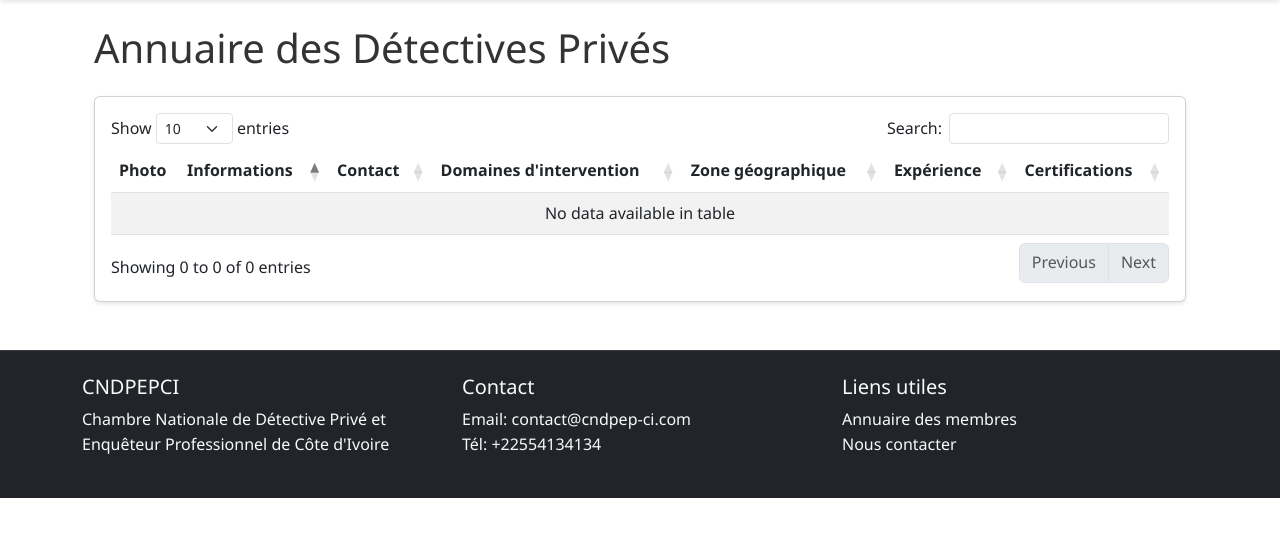
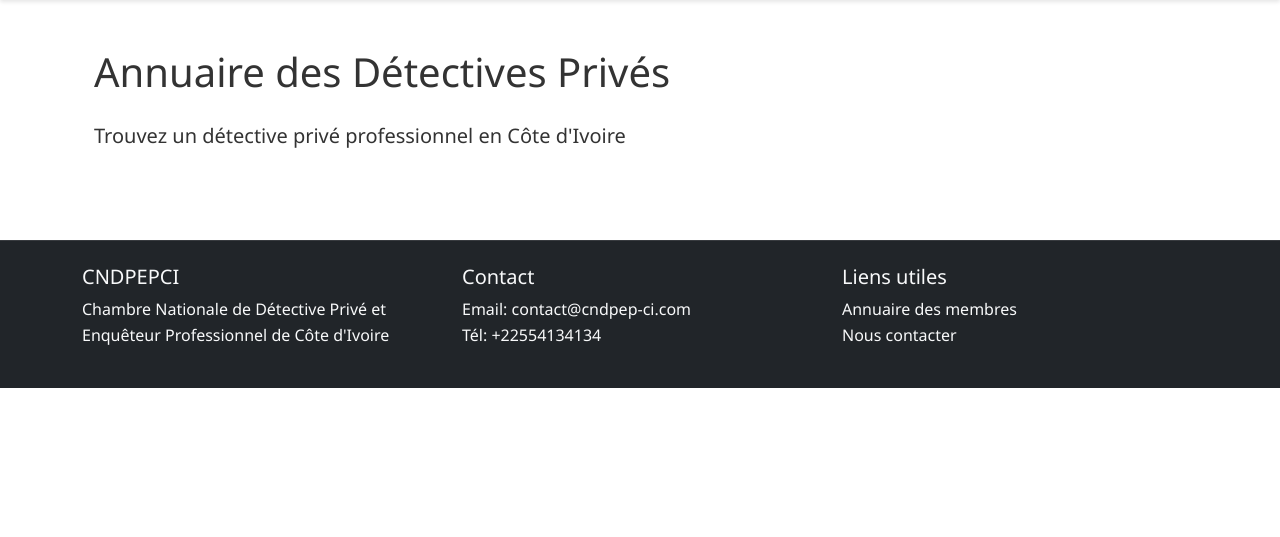
Before and after one commit to Loicqra12/cndpepci, a Flask app: page /directory in a window 1280 px wide. Shown: the part 102-639 px from the top of the page. Run offline with Flask 3, Linux system fonts and the light colour scheme; some libraries are stand-ins or nearby versions.

Commit message:
Agent query: Veuillez vérifier si : 1) la nouvelle mise en page avec les cartes est bien appliquée, 2) le numéro d'adhésion de M. Diaby est mis à jour (N°-SEIP-CI 000/2/2/ABJ1), 3) la photo est plus grande, et 4) les informations sont bien organisées avec des icônes.

```diff
--- a/templates/directory.html
+++ b/templates/directory.html
@@ -2,92 +2,132 @@
 
 {% block title %}Annuaire des Détectives{% endblock %}
 
+{% block extra_css %}
+<link href="https://cdnjs.cloudflare.com/ajax/libs/font-awesome/6.0.0/css/all.min.css" rel="stylesheet">
+<style>
+.member-card {
+    transition: transform 0.2s;
+    height: 100%;
+}
+.member-card:hover {
+    transform: translateY(-5px);
+    box-shadow: 0 4px 15px rgba(0,0,0,0.1);
+}
+.member-photo {
+    width: 200px;
+    height: 200px;
+    object-fit: cover;
+    border-radius: 10px;
+    margin: 0 auto;
+}
+.badge-domain {
+    background-color: #007bff;
+    color: white;
+    font-size: 0.85em;
+}
+.badge-certification {
+    background-color: #28a745;
+    color: white;
+    font-size: 0.85em;
+}
+.info-group {
+    margin-bottom: 1rem;
+}
+.info-group-title {
+    font-size: 0.9em;
+    color: #6c757d;
+    margin-bottom: 0.5rem;
+}
+</style>
+{% endblock %}
+
 {% block content %}
-<div class="container-fluid">
+<div class="container-fluid py-4">
+    <div class="row mb-4">
+        <div class="col-12">
             <h1 class="mb-4">Annuaire des Détectives Privés</h1>
+            <p class="lead">Trouvez un détective privé professionnel en Côte d'Ivoire</p>
+        </div>
+    </div>
 
-    <div class="card">
+    <div class="row g-4">
+        {% for member in members %}
+        <div class="col-12 col-md-6 col-lg-4">
+            <div class="card member-card">
                 <div class="card-body">
-            <div class="table-responsive">
-                <table id="detectives-table" class="table table-striped">
-                    <thead>
-                        <tr>
-                            <th>Photo</th>
-                            <th>Informations</th>
-                            <th>Contact</th>
-                            <th>Domaines d'intervention</th>
-                            <th>Zone géographique</th>
-                            <th>Expérience</th>
-                            <th>Certifications</th>
-                        </tr>
-                    </thead>
-                    <tbody>
-                        {% for member in members %}
-                        <tr>
-                            <td>
+                    <!-- Photo et Informations Principales -->
+                    <div class="text-center mb-4">
                         {% if member.photo_url %}
-                                    <img src="{{ member.photo_url }}" class="rounded-circle" width="50" height="50" alt="{{ member.first_name }}">
+                        <img src="{{ member.photo_url }}" class="member-photo mb-3" alt="{{ member.first_name }}">
                         {% else %}
-                                    <img src="https://i.pravatar.cc/50?img={{ member.id }}" class="rounded-circle" alt="{{ member.first_name }}">
+                        <img src="https://i.pravatar.cc/200?img={{ member.id }}" class="member-photo mb-3" alt="{{ member.first_name }}">
                         {% endif %}
-                            </td>
-                            <td>
-                                <strong>{{ member.first_name }} {{ member.last_name }}</strong><br>
-                                <small class="text-muted">N° {{ member.license_number }}</small><br>
-                                {{ member.agency_name }}
-                            </td>
-                            <td>
-                                <i class="fas fa-phone me-1"></i> {{ member.phone }}<br>
-                                <i class="fas fa-envelope me-1"></i> {{ member.email }}<br>
-                                <i class="fas fa-map-marker-alt me-1"></i> {{ member.address }}
-                            </td>
-                            <td>
+                        <h4 class="card-title mb-1">{{ member.first_name }} {{ member.last_name }}</h4>
+                        <p class="text-muted mb-2">{{ member.role }}</p>
+                        <p class="small text-primary mb-2">{{ member.license_number }}</p>
+                    </div>
+
+                    <!-- Agence -->
+                    <div class="info-group">
+                        <h6 class="info-group-title">
+                            <i class="fas fa-building me-2"></i>Agence
+                        </h6>
+                        <p class="mb-2">{{ member.agency_name }}</p>
+                    </div>
+
+                    <!-- Contact -->
+                    <div class="info-group">
+                        <h6 class="info-group-title">
+                            <i class="fas fa-address-card me-2"></i>Contact
+                        </h6>
+                        <p class="mb-1">
+                            <i class="fas fa-phone me-2"></i>
+                            <a href="tel:{{ member.phone }}" class="text-decoration-none">{{ member.phone }}</a>
+                        </p>
+                        <p class="mb-1">
+                            <i class="fas fa-envelope me-2"></i>
+                            <a href="mailto:{{ member.email }}" class="text-decoration-none">{{ member.email }}</a>
+                        </p>
+                        <p class="mb-1">
+                            <i class="fas fa-map-marker-alt me-2"></i>{{ member.region }}
+                        </p>
+                    </div>
+
+                    <!-- Domaines d'expertise -->
+                    <div class="info-group">
+                        <h6 class="info-group-title">
+                            <i class="fas fa-briefcase me-2"></i>Domaines d'expertise
+                        </h6>
+                        <div>
                             {% for domain in member.domains %}
-                                    <span class="badge bg-primary me-1">{{ domain }}</span>
+                            <span class="badge badge-domain me-1 mb-1">{{ domain }}</span>
                             {% endfor %}
-                            </td>
-                            <td>{{ member.region }}</td>
-                            <td>
-                                {{ member.experience_years }} ans d'expérience<br>
-                                <small>{{ member.specialization }}</small>
-                            </td>
-                            <td>
+                        </div>
+                    </div>
+
+                    <!-- Certifications -->
+                    <div class="info-group">
+                        <h6 class="info-group-title">
+                            <i class="fas fa-certificate me-2"></i>Certifications
+                        </h6>
+                        <div>
                             {% for cert in member.certifications %}
-                                    <span class="badge bg-success me-1">{{ cert }}</span>
+                            <span class="badge badge-certification me-1 mb-1">{{ cert }}</span>
                             {% endfor %}
-                            </td>
-                        </tr>
-                        {% endfor %}
-                    </tbody>
-                </table>
+                        </div>
+                    </div>
+
+                    <!-- Expérience -->
+                    <div class="info-group">
+                        <h6 class="info-group-title">
+                            <i class="fas fa-clock me-2"></i>Expérience
+                        </h6>
+                        <p class="mb-0">{{ member.experience_years }} ans d'expérience</p>
                     </div>
                 </div>
             </div>
         </div>
+        {% endfor %}
+    </div>
+</div>
 {% endblock %}
-
-{% block extra_css %}
-<link href="https://cdn.datatables.net/1.13.7/css/dataTables.bootstrap5.min.css" rel="stylesheet">
-<link href="https://cdnjs.cloudflare.com/ajax/libs/font-awesome/6.0.0/css/all.min.css" rel="stylesheet">
-{% endblock %}
-
-{% block extra_js %}
-<script src="https://cdn.datatables.net/1.13.7/js/jquery.dataTables.min.js"></script>
-<script src="https://cdn.datatables.net/1.13.7/js/dataTables.bootstrap5.min.js"></script>
-<script>
-$(document).ready(function() {
-    $('#detectives-table').DataTable({
-        language: {
-            url: 'https://cdn.datatables.net/plug-ins/1.13.7/i18n/fr-FR.json'
-        },
-        responsive: true,
-        order: [[1, 'asc']],
-        pageLength: 10,
-        lengthMenu: [[10, 25, 50, -1], [10, 25, 50, "Tous"]],
-        columnDefs: [
-            { orderable: false, targets: [0] }
-        ]
-    });
-});
-</script>
-{% endblock %}
```
Lines whose indentation alone changed are shown as unchanged.
